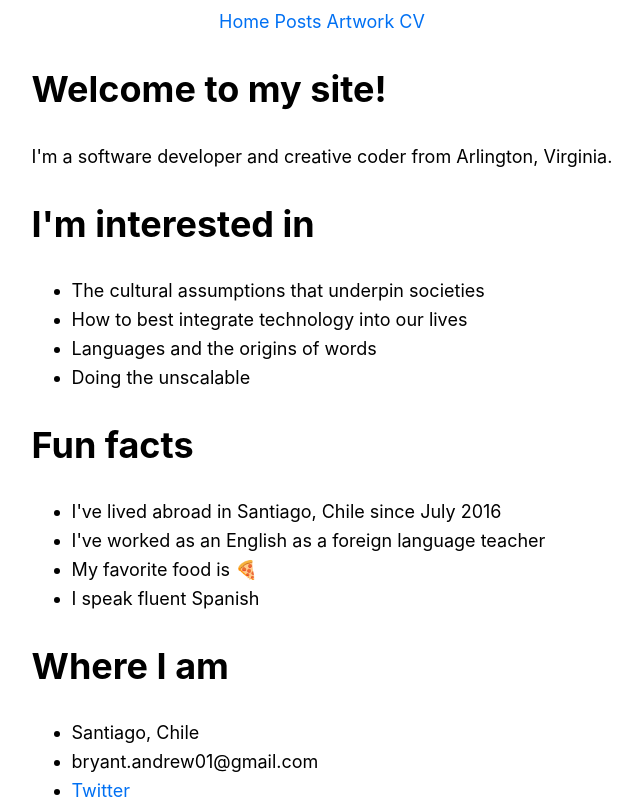
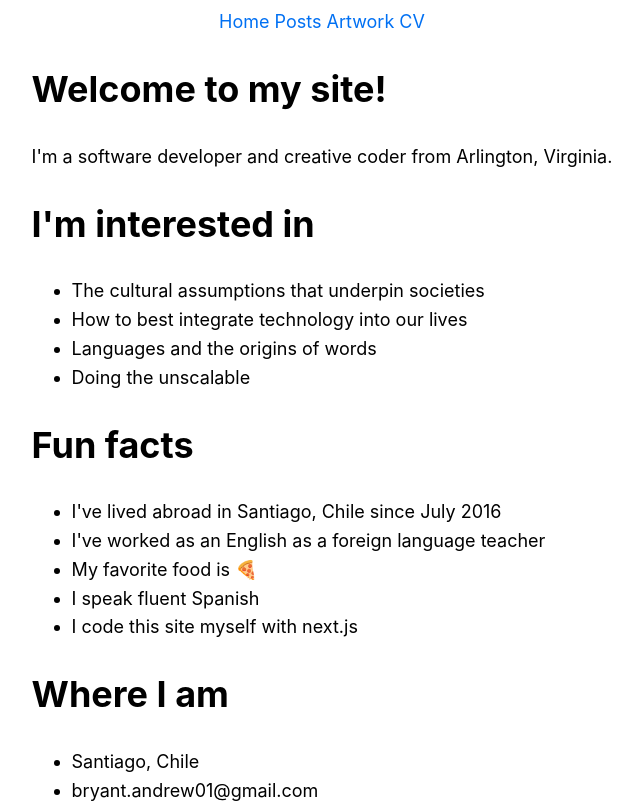
Before and after one commit to apbryant/website, a Next.js app: page / in a window 1280 px wide. Shown: the top 803 px of the page, without its empty margins (318-960 px from the left). Built offline with nearby package versions, Linux system fonts and the light colour scheme.

Commit message:
Edit home

```diff
--- a/pages/index.js
+++ b/pages/index.js
@@ -48,6 +48,7 @@ export default function Home() {
           <li>I've worked as an English as a foreign language teacher</li>
           <li>My favorite food is 🍕</li>
           <li>I speak fluent Spanish</li>
+          <li>I code this site myself with next.js</li>
         </ul>
         <h1>Where I am</h1>
         <ul>
```
